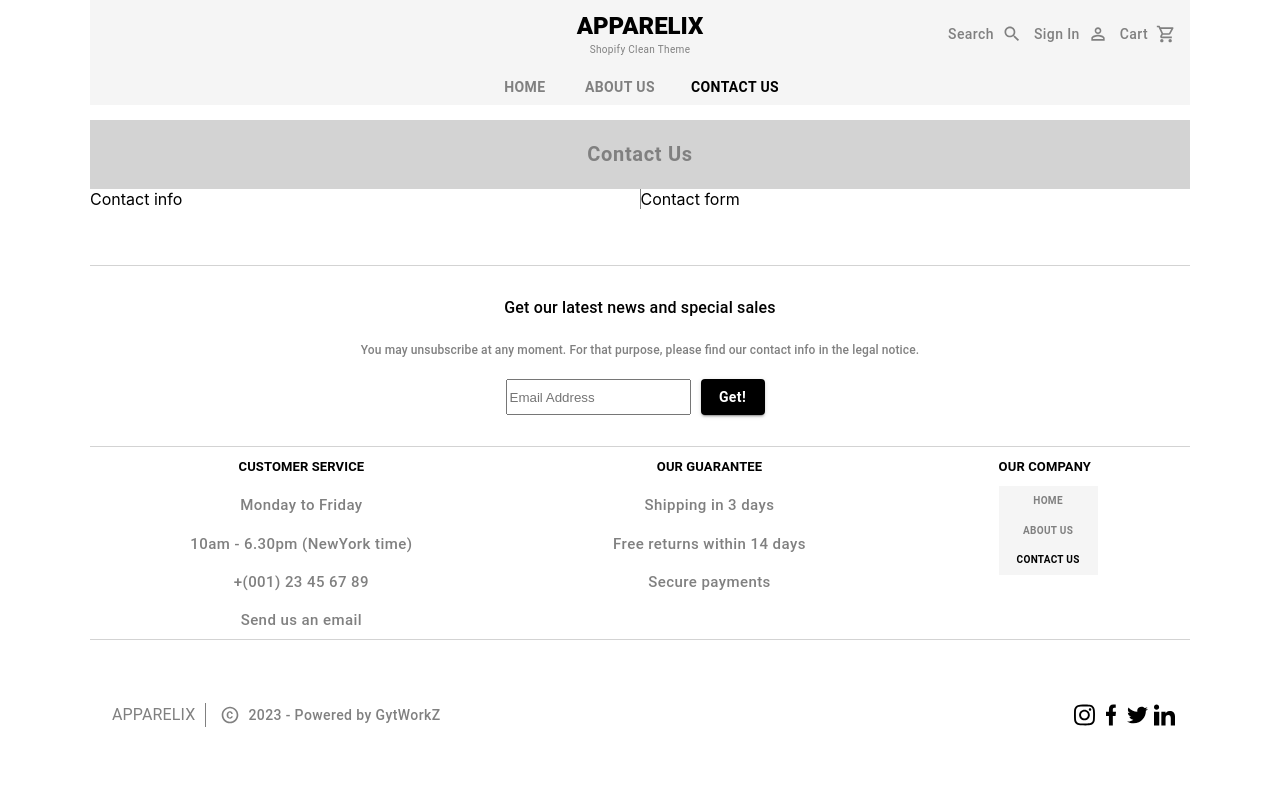
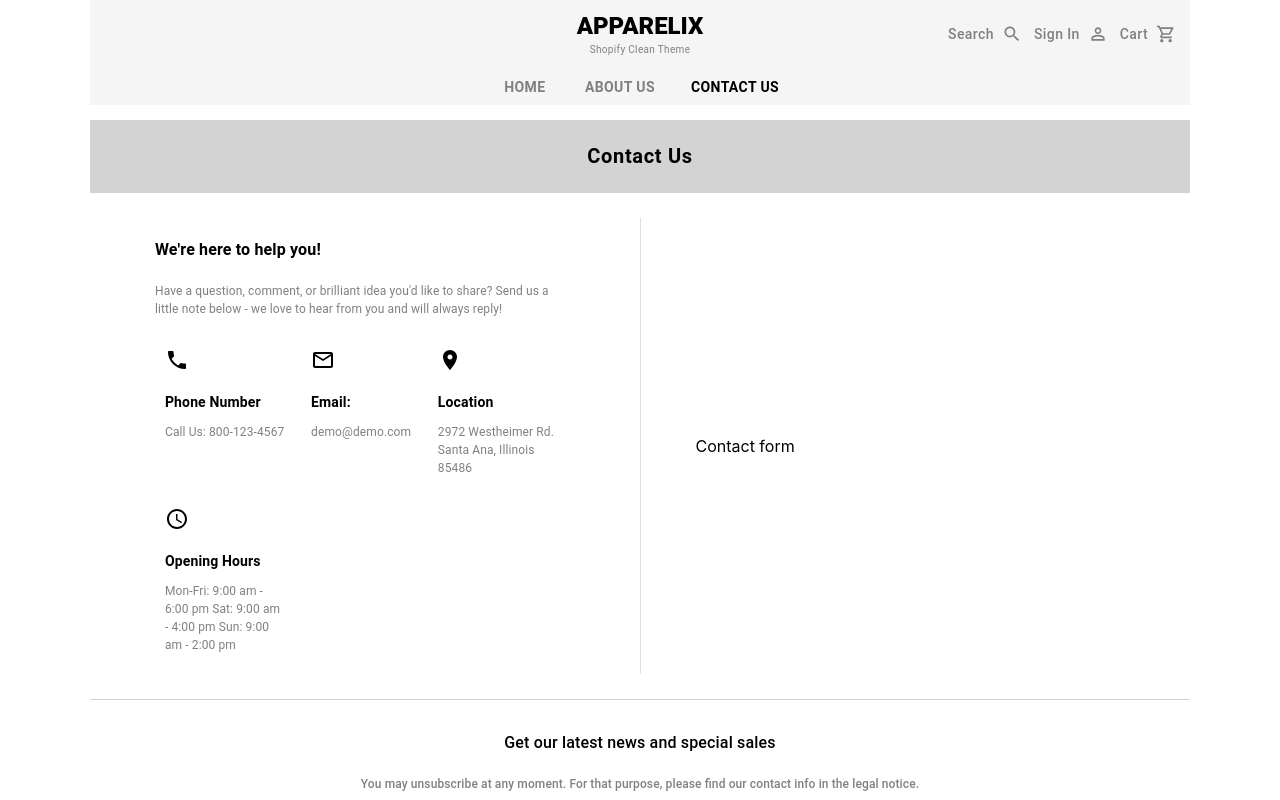
Before and after one commit to Siddhartha-machi/react-shopping-app, a React (Create React App) app: page /contact-us in a window 1280 px wide. Shown: the top 800 px of the page. Built offline with nearby package versions, Linux system fonts and the light colour scheme.

Commit message:
Add ContactInfo Component.

```diff
--- /dev/null
+++ b/src/Components/ContactPageComponents/ContactInfoComponent.js
@@ -0,0 +1,81 @@
+import { Grid, Stack, Typography } from '@mui/material'
+import { Box } from '@mui/system'
+import React from 'react'
+import { contactInfo } from '../MainComponents/Constants'
+
+const ContactInfoComponent = () => {
+  return (
+    <Box
+        sx={{
+            display : 'flex',
+            flexDirection : 'column',
+            p : '10px',
+            flex : 1
+        }}
+    >
+
+        <Typography
+            sx={{
+                fontWeight : 'bold',
+                py : '10px',
+            }}
+        >
+            We're here to help you!
+        </Typography>
+        <Typography
+            sx={{
+                color : 'grey',
+                fontSize : { md : '12px'},
+                py : '10px',
+            }}
+        >
+            Have a question, comment, or brilliant idea you'd like to share?
+            Send us a little note below - we love to hear from you and will
+            always reply!
+        </Typography>
+        <Stack
+            direction={'row'}
+            useFlexGap
+            flexWrap="wrap"
+            sx={{
+                display : 'flex',
+            }}
+        >
+            {contactInfo.map((item) => {
+                return(
+                    <Box
+                        sx={{
+                            display : 'flex',
+                            flexDirection : 'column',
+                            flexGrow : 0.5,
+                            p : '10px',
+                        }}
+                    >
+                        <item.Icon sx={{ py : '10px'}}/>
+                        <Typography
+                            sx={{
+                                fontWeight : 'bold',
+                                py : '10px',
+                                fontSize : { md : '14px'}
+                            }}
+                        >
+                            {item.label}
+                        </Typography>
+                        <Typography
+                            sx={{
+                                maxWidth : '120px',
+                                fontSize : { md : '12px'},
+                                color : 'grey'
+                            }}
+                        >
+                            {item.text}
+                        </Typography>
+                    </Box>
+                )
+            })}
+        </Stack>
+    </Box>
+  )
+}
+
+export default ContactInfoComponent
--- a/src/Components/ContactPageComponents/ContactPage.js
+++ b/src/Components/ContactPageComponents/ContactPage.js
@@ -1,6 +1,7 @@
-import { Box } from '@mui/material'
+import { Box, Divider } from '@mui/material'
 import React from 'react'
 import SectionNameComponent from '../HomePageComponents/SectionNameComponent'
+import ContactInfoComponent from './ContactInfoComponent'
 
 const ContactPage = () => {
   return (
@@ -9,6 +10,7 @@ const ContactPage = () => {
             display : 'flex',
             flex : 1,
             flexDirection : 'column',
+            justifyContent : 'space-between'
         }}
     >
         <SectionNameComponent
@@ -16,28 +18,33 @@ const ContactPage = () => {
             styles={{
                 backgroundColor : 'lightgrey' ,
                 fontSize : { md : '20px'},
-                py : '18px'
+                py : '20px',
+                mb : '10px',
+                color : 'black'
             }}
         />
         <Box
             sx={{
                 display : 'flex',
-
+                alignItems : 'center',
+                justifyContent : 'space-evenly',
+                mb : '10px',
+                mt : '15px',
             }}
         >
             <Box
                 sx={{
                     display : 'flex',
-                    flex : 0.5,
-                    borderRight : `1px solid grey`
+                    flex : 0.4,
                 }}
             >
-                Contact info
+                <ContactInfoComponent />
             </Box>
+            <Divider  orientation="vertical"/>
             <Box
                 sx={{
                     display : 'flex',
-                    flex : 0.5
+                    flex : 0.4
                 }}
             >
                 Contact form
--- a/src/Components/MainComponents/Constants.js
+++ b/src/Components/MainComponents/Constants.js
@@ -13,6 +13,10 @@ import api1 from '../../Images/aboutImage1.avif'
 import api2 from '../../Images/aboutImage2.avif'
 import api3 from '../../Images/aboutImage3.avif'
 
+import PhoneIcon from '@mui/icons-material/Phone';
+import EmailOutlinedIcon from '@mui/icons-material/EmailOutlined';
+import LocationOnIcon from '@mui/icons-material/LocationOn';
+import ScheduleIcon from '@mui/icons-material/Schedule';
 
 const navigationConsts = [
     {
@@ -90,11 +94,42 @@ const aboutPageImages = [
     api3
 ]
 
+
+const contactInfo = [
+    {
+        id : 0,
+        Icon : PhoneIcon,
+        label : 'Phone Number',
+        text : 'Call Us: 800-123-4567'
+    },
+    {
+        id : 1,
+        Icon : EmailOutlinedIcon,
+        label : 'Email:',
+        text : 'demo@demo.com'
+    },
+    {
+        id : 2,
+        Icon : LocationOnIcon,
+        label : 'Location',
+        text : '2972 Westheimer Rd. Santa Ana, Illinois 85486'
+    },
+    {
+        id : 3,
+        Icon : ScheduleIcon,
+        label : 'Opening Hours',
+        text : `Mon-Fri: 9:00 am - 6:00 pm
+                Sat: 9:00 am - 4:00 pm
+                Sun: 9:00 am - 2:00 pm`
+    },
+]
+
 export {
     navigationConsts,
     clothesList,
     deliveryDetails,
     serviceData,
     socialIcons,
-    aboutPageImages
+    aboutPageImages,
+    contactInfo
 }
```
